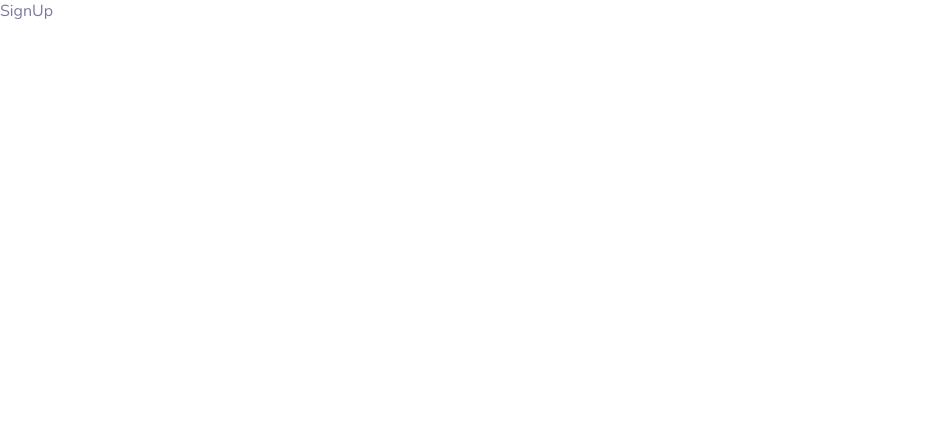
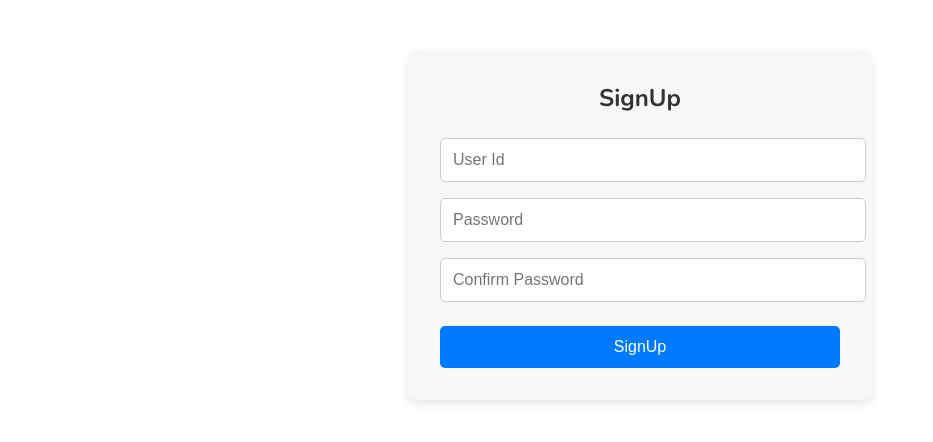
Before and after one commit to Kowshika-Modapalle/expense_tracker, a React (Create React App) app in the folder frontend/: page /signup in a window 1280 px wide. Shown: the top 442 px of the page, without its empty margins (0-933 px from the left). Built offline with nearby package versions, Linux system fonts and the light colour scheme.

Commit message:
"Signup page created"

```diff
--- a/frontend/src/App.js
+++ b/frontend/src/App.js
@@ -1,6 +1,7 @@
 import React from 'react';
 import './App.css';
 import Login from './Components/Login';
+import Signup from './Components/SignUp';
 import { useNavigate } from "react-router";
 
 function App() {
@@ -9,10 +10,12 @@ function App() {
     <div className="App">
       <Login />
 
+
       <header className="App-header">
         <h1>Welcome to Expense Tracker</h1>
         <p>Manage your finances effortlessly.</p>
         <button onClick={() => navigate('/login')}>Get Started</button>
+        <button onClick={() => navigate('/signup')}>Sign Up</button>
       </header>
 
       <section className="features">
--- a/frontend/src/Components/SignUp.jsx
+++ b/frontend/src/Components/SignUp.jsx
@@ -1,8 +1,34 @@
-import React from 'react'
+import React, {useState} from 'react'
+import '../styles/Signup.css';
 
 const SignUp = () => {
+  const [userId, setUserId] = useState('');
+  const [password, setPassword] = useState('');
+  const [confirmPassword, setConfirmPassword] = useState('');
+
+  const handleSignup =(e) =>{
+    e.preventDefault()
+    if(password !== confirmPassword){
+      alert('Password and confirm password do not match');
+    }
+    if(password===confirmPassword){
+      alert('User created successfully');
+    }
+  }
+
   return (
-    <div>SignUp</div>
+    <div className = "signup-container">
+      <h2>SignUp</h2>
+      <form onSubmit = {handleSignup}>
+        <input type = 'text' placeholder = 'User Id'
+        value ={userId} onChange={(e) => setUserId(e.target.value)} required className='signup-input'/>
+        <input type ='password' placeholder='Password'
+         value = {password} onChange={(e) => setPassword(e.target.value)} required className='signup-input' />
+         <input type ='password' placeholder='Confirm Password'
+         value ={confirmPassword} onChange={(e) => setConfirmPassword(e.target.value)} required className='signup-input'/>
+         <button type = "submit" className='signup-button'> SignUp </button>
+       </form>
+    </div>
   )
 }
 
--- /dev/null
+++ b/frontend/src/styles/Signup.css
@@ -0,0 +1,59 @@
+/* SignUp.css */
+.signup-container {
+    max-width: 400px;
+    margin: 50px auto;
+    padding: 2rem;
+    background-color: #f7f7f7;
+    border-radius: 10px;
+    box-shadow: 0 4px 10px rgba(0, 0, 0, 0.1);
+    text-align: center;
+  }
+
+  .signup-container h2 {
+    margin-bottom: 1rem;
+    font-size: 1.5rem;
+    color: #333;
+  }
+
+  .signup-input {
+    width: 100%;
+    padding: 0.75rem;
+    margin: 0.5rem 0;
+    border: 1px solid #ccc;
+    border-radius: 5px;
+    font-size: 1rem;
+  }
+
+  .signup-input:focus {
+    outline: none;
+    border-color: #007bff;
+    box-shadow: 0 0 5px rgba(0, 123, 255, 0.5);
+  }
+
+  .signup-button {
+    width: 100%;
+    padding: 0.75rem;
+    margin-top: 1rem;
+    font-size: 1rem;
+    background-color: #007bff;
+    color: #fff;
+    border: none;
+    border-radius: 5px;
+    cursor: pointer;
+    transition: background-color 0.3s ease;
+  }
+
+  .signup-button:disabled {
+    background-color: #ccc;
+    cursor: not-allowed;
+  }
+
+  .signup-button:hover:enabled {
+    background-color: #0056b3;
+  }
+
+  .error-message {
+    color: red;
+    font-size: 0.9rem;
+    margin-top: 0.5rem;
+  }
```
Also changed, not shown: frontend/src/App.css (line endings or trailing spaces).
